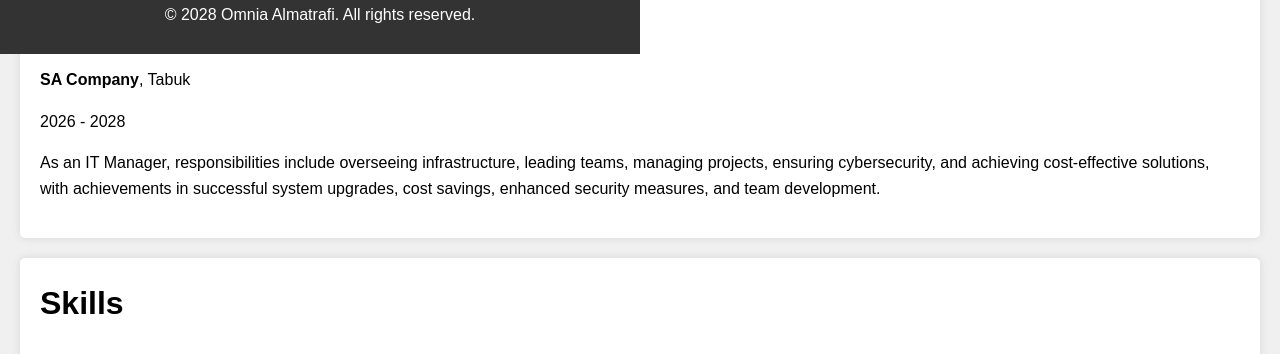
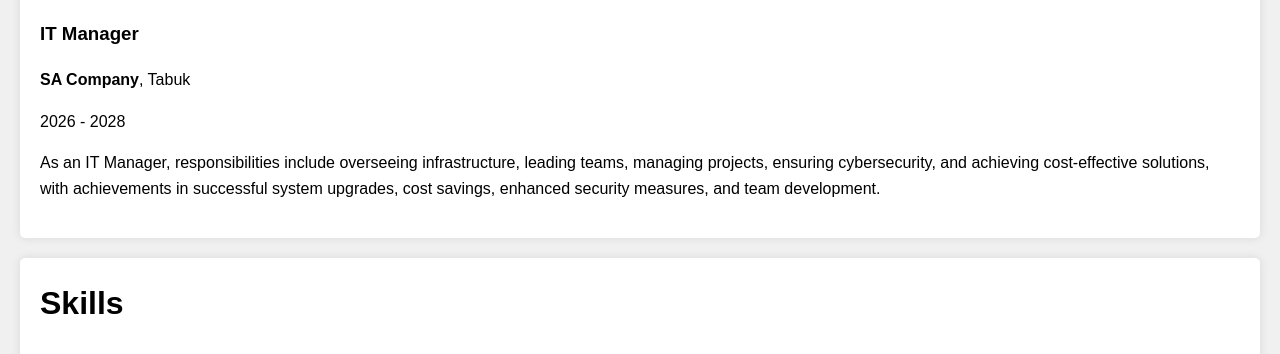
Before and after one commit to omnialmatrafi/CVOMNIA, a plain HTML site: page index.html in a window 1280 px wide. Shown: the part 746-1100 px from the top of the page. Drawn offline with Linux system fonts and the light colour scheme.

Commit message:
Update index.html

```diff
--- a/index.html
+++ b/index.html
@@ -65,9 +65,6 @@
         <h2>Feel free to contact me via email or LinkedIn.</h2>
     </section>
 
-    <footer>
-        <p>&copy; 2028 Omnia Almatrafi. All rights reserved.</p>
-    </footer>
 
     <script src="script.js"></script>
 </body>
```
